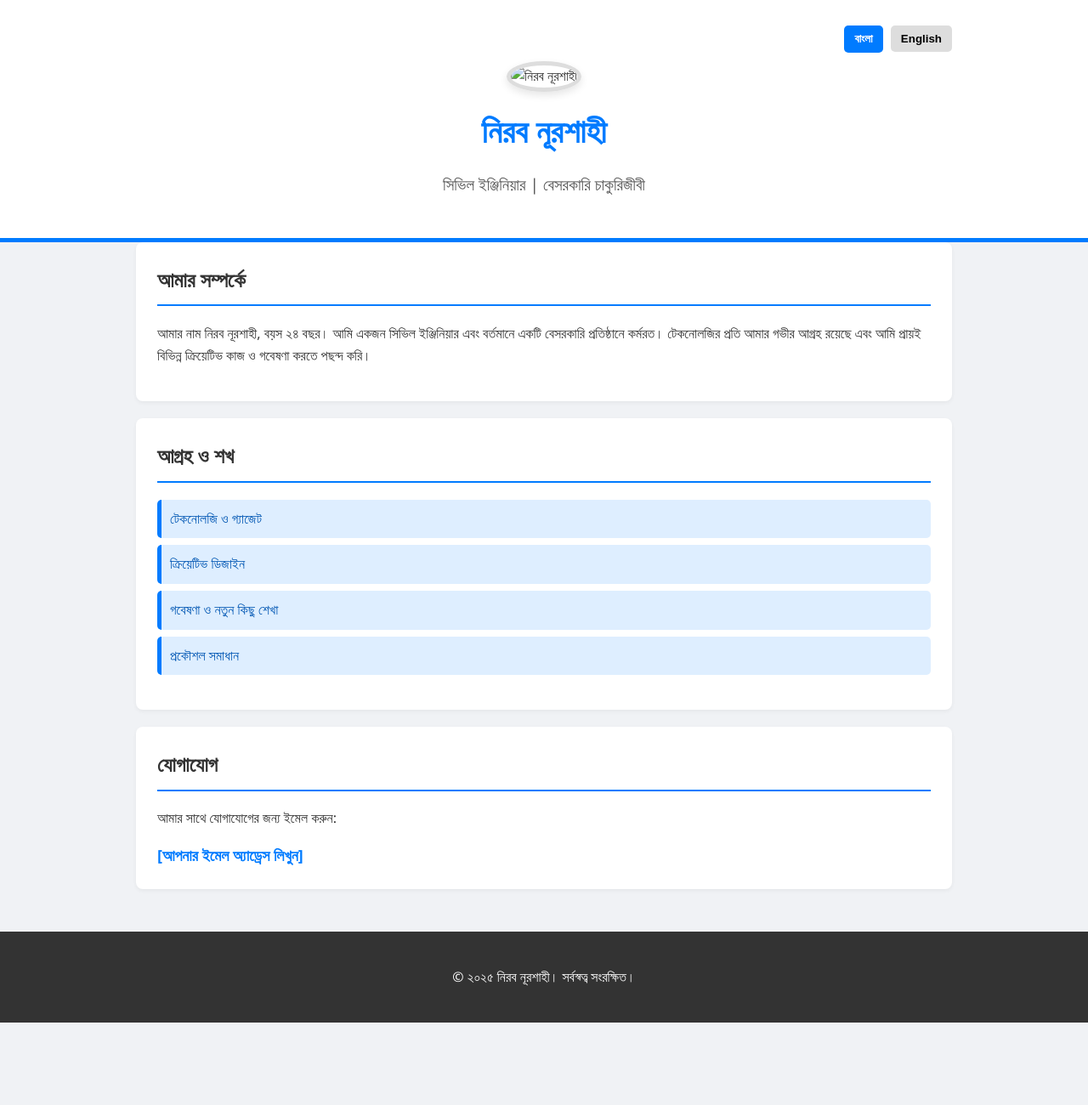
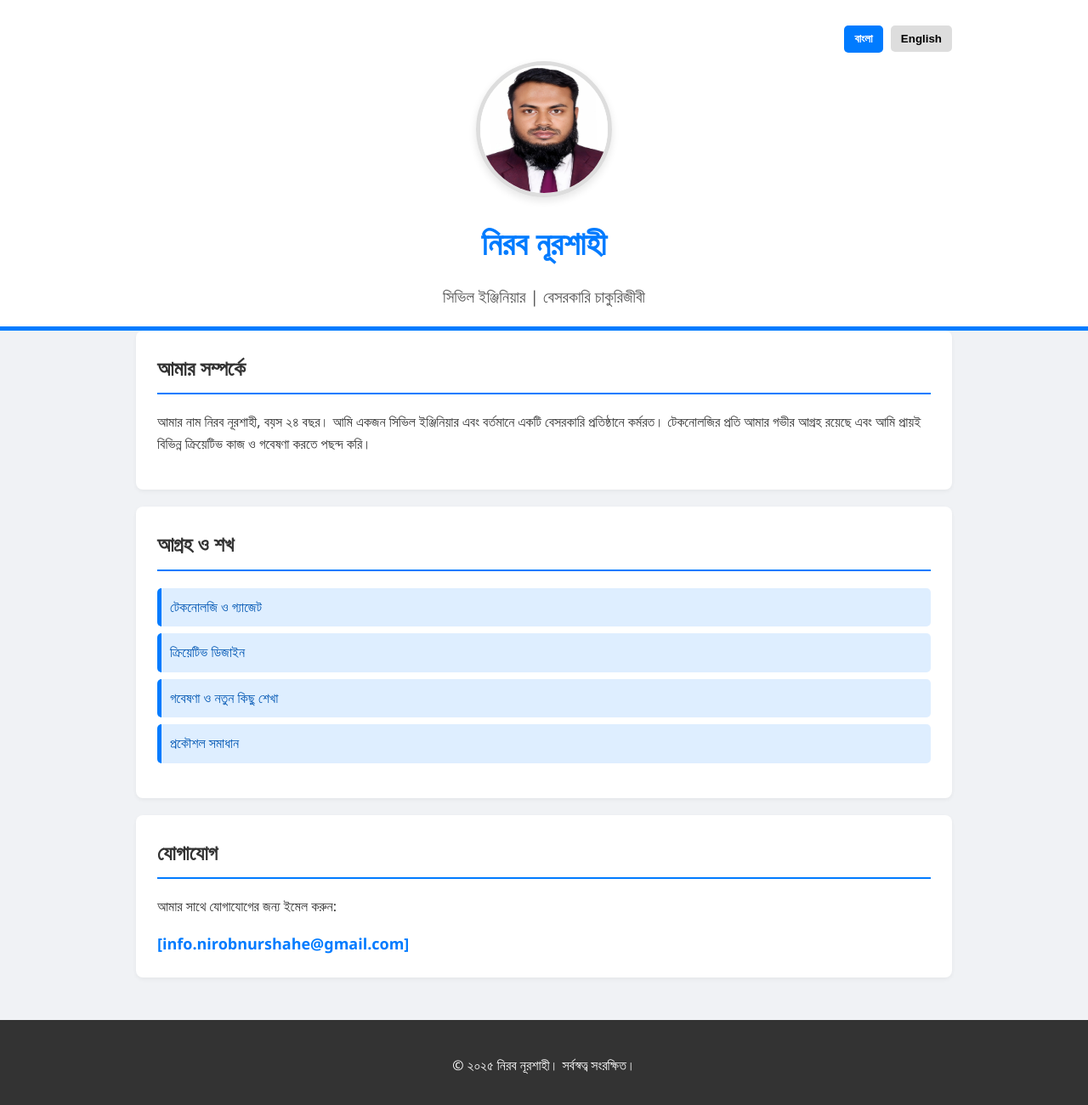
Before and after one commit to nirobnurshahe/nirobnurshahe, a plain HTML site: page index.html in a window 1280 px wide. Shown: the whole page at 85% size. Before the commit the page ends 1203 px from the top, so only its background shows below. Drawn offline with Linux system fonts and the light colour scheme.

Commit message:
Update index.html

```diff
--- a/index.html
+++ b/index.html
@@ -4,8 +4,8 @@
     <meta charset="UTF-8">
     <meta name="viewport" content="width=device-width, initial-scale=1.0">
 
-    <title data-lang="pageTitle-bn">নিরব নূরশাহী - পোর্টফোলিও</title>
-    <title data-lang="pageTitle-en" style="display:none;">Nirab Nurshahi - Portfolio</title>
+    <title data-lang="pageTitle-bn">মোঃ নিরব নূরশাহী - পোর্টফোলিও</title>
+    <title data-lang="pageTitle-en" style="display:none;">Md.Nirab Nurshahe - Portfolio</title>
 
     <style>
         /* বেসিক স্টাইল */
@@ -144,7 +144,7 @@
                 <button id="lang-en">English</button>
             </div>
 
-            <img src="profile.png" alt="নিরব নূরশাহী" class="profile-pic">
+            <img src="profile.JPEG" alt="মোঃ নিরব নূরশাহী" class="profile-pic">
 
             <h1 data-lang="name">নিরব নূরশাহী</h1>
             <p data-lang="profession">সিভিল ইঞ্জিনিয়ার | বেসরকারি চাকুরিজীবী</p>
@@ -172,7 +172,7 @@
         <section class="contact">
             <h2 data-lang="contactTitle">যোগাযোগ</h2>
             <p data-lang="contactText">আমার সাথে যোগাযোগের জন্য ইমেল করুন:</p>
-            <a href="mailto:your-email@example.com">[আপনার ইমেল অ্যাড্রেস লিখুন]</a>
+            <a href="info.nirobnurshahe@gmail.com">[info.nirobnurshahe@gmail.com]</a>
         </section>
     </main>
 
```
